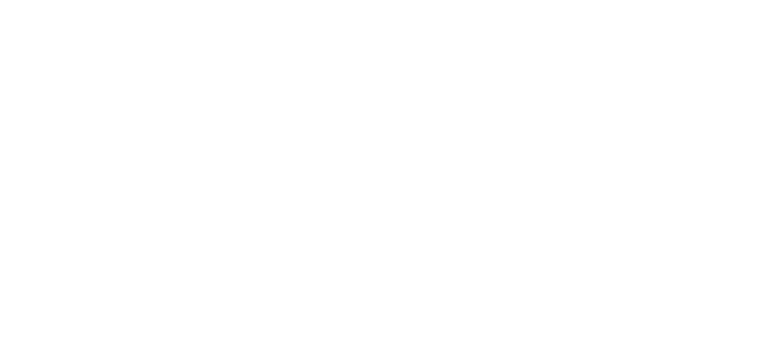
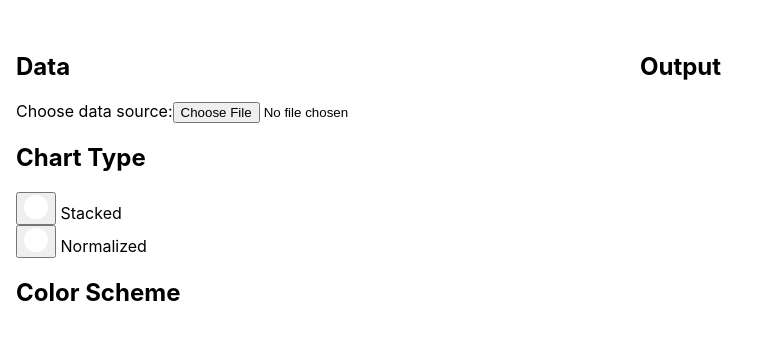
Before and after one commit to Destiner/charter, a Vue app: page / in a window 1280 px wide. Shown: the top 340 px of the page, without its empty margins (0-768 px from the left). Built offline with nearby package versions, Linux system fonts and the light colour scheme.

Commit message:
Basic layout

```diff
--- a/src/pages/Main.vue
+++ b/src/pages/Main.vue
@@ -1,13 +1,128 @@
 <template>
-	<div />
+	<div class="page">
+		<div class="input">
+			<div>
+				<h2>Data</h2>
+				<label for="data">Choose data source:</label>
+				<input
+					type="file"
+					name="data"
+					accept="text/csv"
+				>
+			</div>
+			<div>
+				<h2>Chart Type</h2>
+				<div class="chart-types" />
+				<div class="chart-modifiers">
+					<div class="modifier">
+						<Switch
+							v-model="isStacked"
+							:class="{ 'active': isStacked }"
+							class="switch"
+						>
+							<span class="sr-only">Stacked</span>
+							<span
+								:class="{ 'active': isStacked }"
+								class="switch-body"
+							/>
+						</Switch>
+						Stacked
+					</div>
+
+					<div class="modifier">
+						<Switch
+							v-model="isNormalized"
+							:class="{ 'active': isNormalized }"
+							class="switch"
+						>
+							<span class="sr-only">Normalized</span>
+							<span
+								:class="{ 'active': isNormalized }"
+								class="switch-body"
+							/>
+						</Switch>
+						Normalized
+					</div>
+				</div>
+			</div>
+			<div>
+				<h2>Color Scheme</h2>
+			</div>
+		</div>
+		<div class="output">
+			<h2>Output</h2>
+		</div>
+	</div>
 </template>
 
 <script lang="ts">
-import { defineComponent } from 'vue';
+import { Switch } from '@headlessui/vue';
+import { defineComponent, ref } from 'vue';
 
 export default defineComponent({
+	components: {
+		Switch,
+	},
 	setup() {
-		console.log('setup');
+		const isStacked = ref(false);
+		const isNormalized = ref(false);
+
+		return {
+			isStacked,
+			isNormalized,
+		};
 	},
 });
 </script>
+
+<style scoped>
+.page {
+	display: flex;
+	margin: 32px 16px;
+}
+
+.input, .output {
+	flex: 1;
+}
+
+.switch {
+	display: inline-flex;
+	flex-shrink: 0;
+	width: 54px;
+	height: 28px;
+	padding: 0;
+	border: 2px outset transparent;
+	border-radius: 14px;
+	background: #0f766e;
+	cursor: pointer;
+}
+
+.switch.active {
+	background: #134e4a;
+}
+
+.switch-body {
+	display: inline-block;
+	width: 24px;
+	height: 24px;
+	border-radius: 50%;
+	background: white;
+	pointer-events: none;
+}
+
+.switch-body.active {
+	transform: translate(26px);
+}
+
+.sr-only {
+	position: absolute;
+	width: 1px;
+	height: 1px;
+	margin: -1px;
+	padding: 0;
+	overflow: hidden;
+	clip: rect(0,0,0,0);
+	border-width: 0;
+	white-space: nowrap;
+}
+</style>
```
